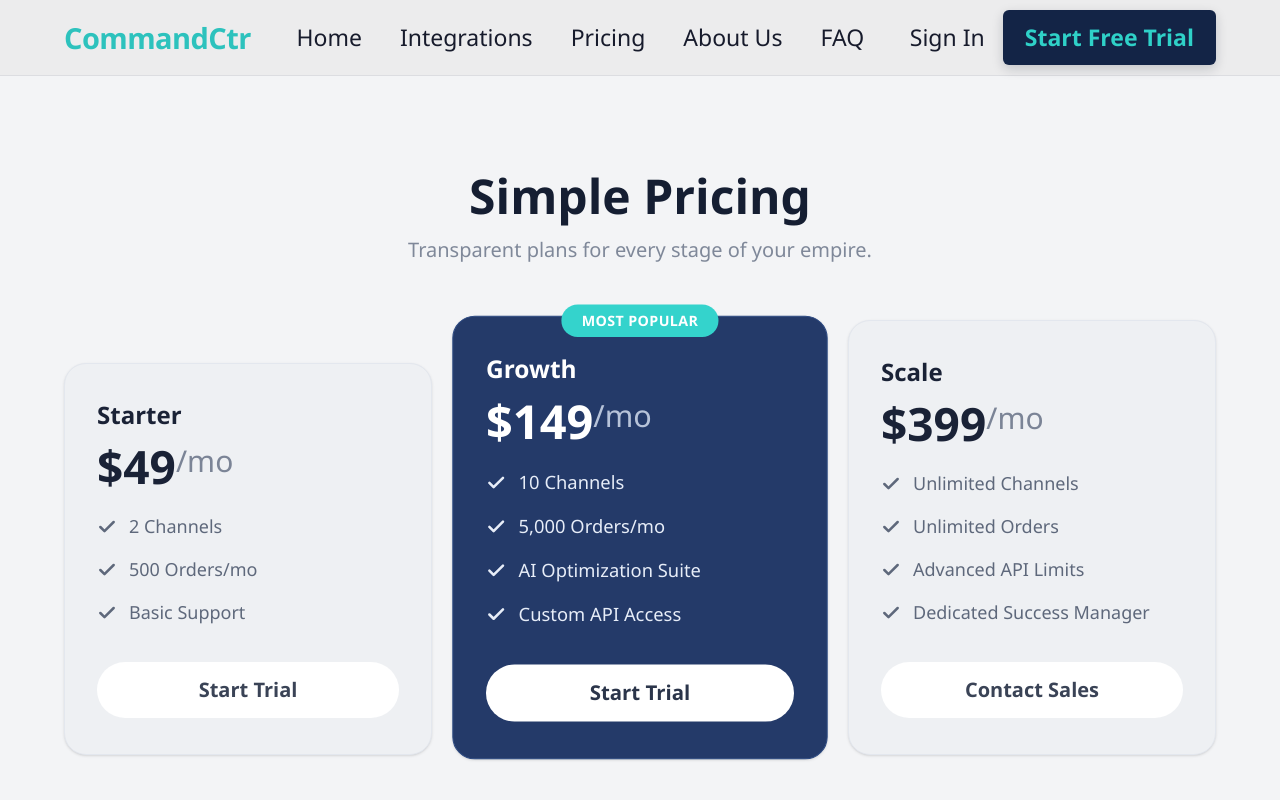
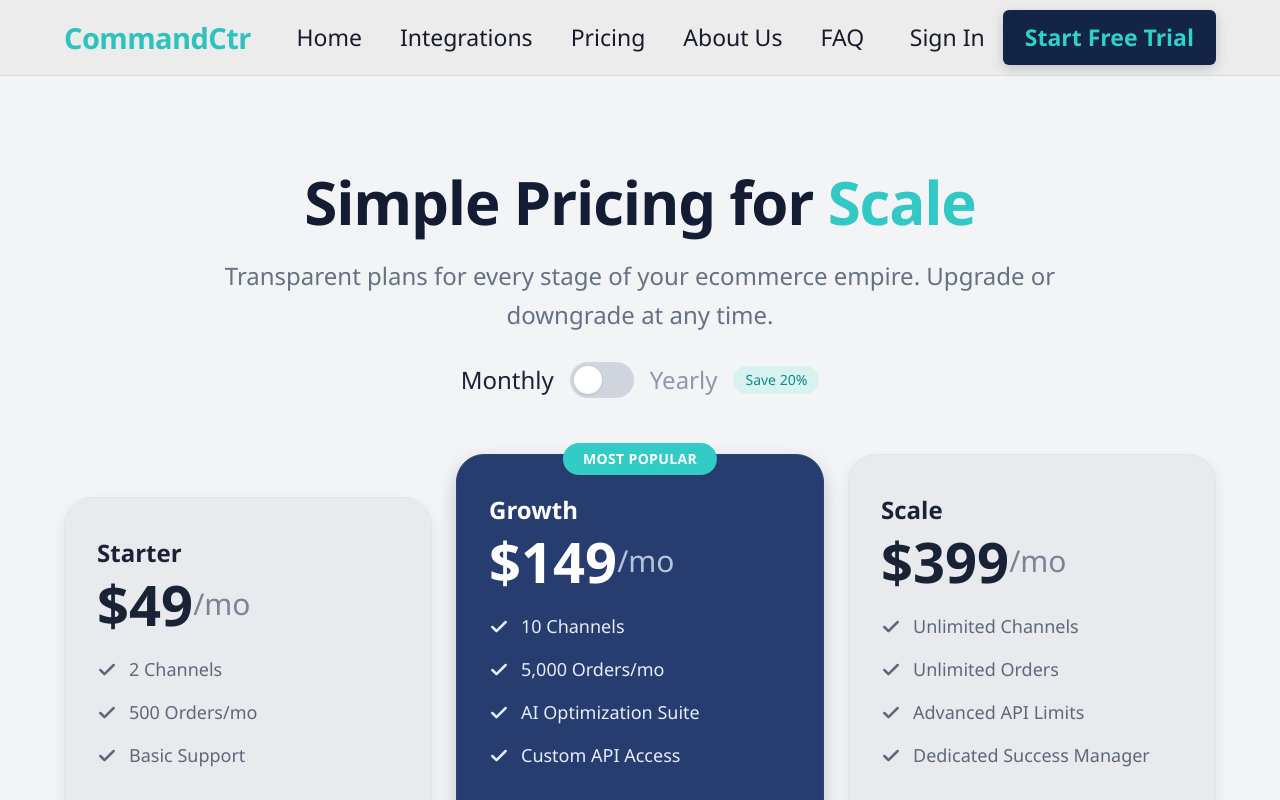
Before and after one commit to Shourov98/siyam-site, a Next.js app: page /pricing in a window 1280 px wide. Shown: the top 800 px of the page. Built offline with nearby package versions, Linux system fonts and the light colour scheme.

Commit message:
feature(about us); faq

```diff
--- a/app/(site)/about-us/page.tsx
+++ b/app/(site)/about-us/page.tsx
@@ -4,6 +4,7 @@ import AboutUsPropertiesSection from "../components/AboutUsPropertiesSection";
 import AboutUsTopHeading from "../components/AboutUsTopHeading";
 import AboutUsJourneySection from "../components/AboutUsJourneySection";
 import AboutUsConstructingCoherenceSection from "../components/AboutUsConstructingCoherenceSection";
+import AboutUsFaqSection from "../components/AboutUsFaqSection";
 
 export default function AboutUsPage() {
   return (
@@ -14,6 +15,7 @@ export default function AboutUsPage() {
       <AboutUsPerksSection />
       <AboutUsJourneySection />
       <AboutUsConstructingCoherenceSection />
+      <AboutUsFaqSection />
     </main>
   );
 }
--- /dev/null
+++ b/app/(site)/components/AboutUsFaqSection.tsx
@@ -0,0 +1,43 @@
+const faqItems = [
+  "Is my platform data secure?",
+  "Which sales channels do you support?",
+  "Can I change my pricing plan later?",
+  "Do you offer custom enterprise integrations?",
+];
+
+export default function AboutUsFaqSection() {
+  return (
+    <section className="bg-[#f3f4f6] px-6 pb-24 sm:px-10 lg:px-16 lg:pb-28">
+      <div className="mx-auto grid w-full max-w-[1280px] gap-14 lg:grid-cols-[360px_1fr] lg:gap-20">
+        <div>
+          <h2 className="text-[46px] font-bold leading-[1.05] tracking-[-0.02em] text-[#161f33] sm:text-[54px]">
+            <span className="block">Common</span>
+            <span className="block">Questions</span>
+          </h2>
+
+          <p className="mt-6 max-w-[320px] text-[20px] leading-[1.45] text-[#6f7b8f]">
+            Everything you need to know about security, platform support, and how we
+            help you scale your business.
+          </p>
+
+          <button className="mt-8 text-[33px] font-semibold leading-none text-[#32cbc6]">
+            Contact Support →
+          </button>
+        </div>
+
+        <div>
+          {faqItems.map((item, index) => (
+            <div key={item} className={index > 0 ? "border-t border-[#dde2ea]" : ""}>
+              <button className="flex w-full items-center justify-between py-11 text-left">
+                <span className="pr-4 text-[30px] font-semibold leading-tight text-[#1d2435] sm:text-[34px]">
+                  {item}
+                </span>
+                <span className="text-[46px] font-light leading-none text-[#9da8b8]">+</span>
+              </button>
+            </div>
+          ))}
+        </div>
+      </div>
+    </section>
+  );
+}
--- a/app/(site)/components/PricingSection.tsx
+++ b/app/(site)/components/PricingSection.tsx
@@ -1,15 +1,18 @@
+"use client";
+
 import { Check } from "lucide-react";
+import { useMemo, useState } from "react";
 
 const plans = [
   {
     name: "Starter",
-    price: "$49",
+    monthlyPrice: 49,
     cta: "Start Trial",
     features: ["2 Channels", "500 Orders/mo", "Basic Support"],
   },
   {
     name: "Growth",
-    price: "$149",
+    monthlyPrice: 149,
     cta: "Start Trial",
     features: [
       "10 Channels",
@@ -21,7 +24,7 @@ const plans = [
   },
   {
     name: "Scale",
-    price: "$399",
+    monthlyPrice: 399,
     cta: "Contact Sales",
     features: [
       "Unlimited Channels",
@@ -33,40 +36,110 @@ const plans = [
 ];
 
 export default function PricingSection() {
+  const [billingCycle, setBillingCycle] = useState<"monthly" | "yearly">("monthly");
+
+  const pricingPlans = useMemo(() => {
+    return plans.map((plan) => {
+      const amount =
+        billingCycle === "yearly"
+          ? Math.round(plan.monthlyPrice * 12 * 0.8) / 12
+          : plan.monthlyPrice;
+
+      return {
+        ...plan,
+        displayPrice: Number.isInteger(amount) ? amount.toString() : amount.toFixed(2),
+      };
+    });
+  }, [billingCycle]);
+
   return (
     <section className="bg-[#f3f4f6] px-6 py-20 sm:px-10 lg:px-16 lg:py-24">
-      <div className="mx-auto w-full max-w-[1260px]">
+      <div className="mx-auto w-full max-w-[1280px]">
         <div className="text-center">
-          <h2 className="text-4xl font-bold text-[#151e32] sm:text-5xl">Simple Pricing</h2>
-          <p className="mt-4 text-lg text-[#7f8899] sm:text-xl">
-            Transparent plans for every stage of your empire.
+          <h2 className="text-4xl font-bold tracking-[-0.02em] text-[#131c32] sm:text-6xl">
+            Simple Pricing for <span className="text-[#31c8c5]">Scale</span>
+          </h2>
+          <p className="mx-auto mt-6 max-w-[860px] text-lg leading-relaxed text-[#657184] sm:text-2xl">
+            Transparent plans for every stage of your ecommerce empire. Upgrade or
+            downgrade at any time.
           </p>
+
+          <div className="mt-7 flex items-center justify-center gap-4">
+            <button
+              type="button"
+              onClick={() => setBillingCycle("monthly")}
+              className={`text-lg font-medium transition-colors sm:text-2xl ${
+                billingCycle === "monthly" ? "text-[#1b2337]" : "text-[#8d98a9]"
+              }`}
+            >
+              Monthly
+            </button>
+
+            <button
+              type="button"
+              onClick={() =>
+                setBillingCycle((prev) => (prev === "monthly" ? "yearly" : "monthly"))
+              }
+              aria-label="Toggle billing cycle"
+              className={`relative h-9 w-16 rounded-full transition-colors ${
+                billingCycle === "yearly" ? "bg-[#31c8c5]" : "bg-[#d0d5de]"
+              }`}
+            >
+              <span
+                className={`absolute top-1 h-7 w-7 rounded-full bg-white shadow-sm transition-all ${
+                  billingCycle === "yearly" ? "left-8" : "left-1"
+                }`}
+              />
+            </button>
+
+            <button
+              type="button"
+              onClick={() => setBillingCycle("yearly")}
+              className={`text-lg font-medium transition-colors sm:text-2xl ${
+                billingCycle === "yearly" ? "text-[#1b2337]" : "text-[#8d98a9]"
+              }`}
+            >
+              Yearly
+            </button>
+
+            <span className="rounded-full bg-[#d7f2ef] px-3 py-1 text-sm font-medium text-[#0f8a85]">
+              Save 20%
+            </span>
+          </div>
         </div>
 
         <div className="mt-14 grid gap-6 lg:grid-cols-3 lg:items-end">
-          {plans.map((plan) => {
+          {pricingPlans.map((plan) => {
             const featured = !!plan.popular;
 
             return (
               <article
                 key={plan.name}
-                className={`group relative rounded-[22px] border px-8 py-9 shadow-sm transition-all duration-300 hover:-translate-y-1 hover:shadow-xl ${
+                className={`group relative rounded-[28px] border px-8 py-10 transition-all duration-300 hover:-translate-y-2 ${
                   featured
-                    ? "border-[#2e4b83] bg-[#243a69] text-white lg:scale-[1.02]"
-                    : "border-[#e3e7ee] bg-[#eef0f3] text-[#1a2236] hover:border-[#cfd7e5]"
+                    ? "border-[#2c4374] bg-[#273d70] text-white shadow-[0_8px_18px_rgba(16,29,56,0.22)] hover:shadow-[0_22px_45px_rgba(20,40,77,0.42)]"
+                    : "border-[#e2e5ea] bg-[#e8eaee] text-[#1a2236] shadow-[0_6px_14px_rgba(21,34,62,0.08)] hover:border-[#cad3e2] hover:shadow-[0_18px_34px_rgba(21,34,62,0.16)]"
                 }`}
               >
                 {featured ? (
-                  <span className="absolute -top-3 left-1/2 -translate-x-1/2 rounded-full bg-[#34d3cc] px-5 py-1.5 text-sm font-bold uppercase tracking-wide text-[#ffffff]">
+                  <span className="absolute -top-3 left-1/2 -translate-x-1/2 rounded-full bg-[#32cbc6] px-5 py-1.5 text-sm font-bold uppercase tracking-wide text-[#ffffff]">
                     Most Popular
                   </span>
                 ) : null}
 
-                <h3 className="text-[24px] font-semibold leading-tight">{plan.name}</h3>
+                <h3 className="text-[20px] font-semibold leading-tight sm:text-[24px]">
+                  {plan.name}
+                </h3>
 
                 <p className="mt-2 flex items-end">
-                  <span className="text-[46px] font-bold leading-none">{plan.price}</span>
-                  <span className={`mb-1.5 text-[30px] ${featured ? "text-[#b7c3d9]" : "text-[#7b8496]"}`}>
+                  <span className="text-[48px] font-bold leading-none sm:text-[56px]">
+                    ${plan.displayPrice}
+                  </span>
+                  <span
+                    className={`mb-1.5 text-[30px] ${
+                      featured ? "text-[#b7c3d9]" : "text-[#7b8496]"
+                    }`}
+                  >
                     /mo
                   </span>
                 </p>
@@ -75,7 +148,7 @@ export default function PricingSection() {
                   {plan.features.map((feature) => (
                     <li
                       key={feature}
-                      className={`flex items-center gap-3 text-[18px] ${
+                      className={`flex items-center gap-3 text-[16px] sm:text-[18px] ${
                         featured ? "text-[#e7edf8]" : "text-[#5e687b]"
                       }`}
                     >
@@ -87,10 +160,10 @@ export default function PricingSection() {
 
                 <button
                   type="button"
-                  className={`mt-9 w-full rounded-full px-8 py-3.5 text-xl font-semibold transition-all duration-300 ${
+                  className={`mt-9 w-full rounded-full px-8 py-3.5 text-[20px] font-semibold transition-all duration-300 ${
                     featured
-                      ? "bg-white text-[#2b354a] group-hover:bg-[#e9f0fc] hover:shadow-lg"
-                      : "bg-white text-[#3a4356] group-hover:bg-[#f8fbff] hover:shadow-md"
+                      ? "bg-white text-[#2b354a] group-hover:bg-[#e9f0fc] group-hover:shadow-lg"
+                      : "bg-white text-[#3a4356] group-hover:bg-[#f8fbff] group-hover:shadow-md"
                   }`}
                 >
                   {plan.cta}
```
